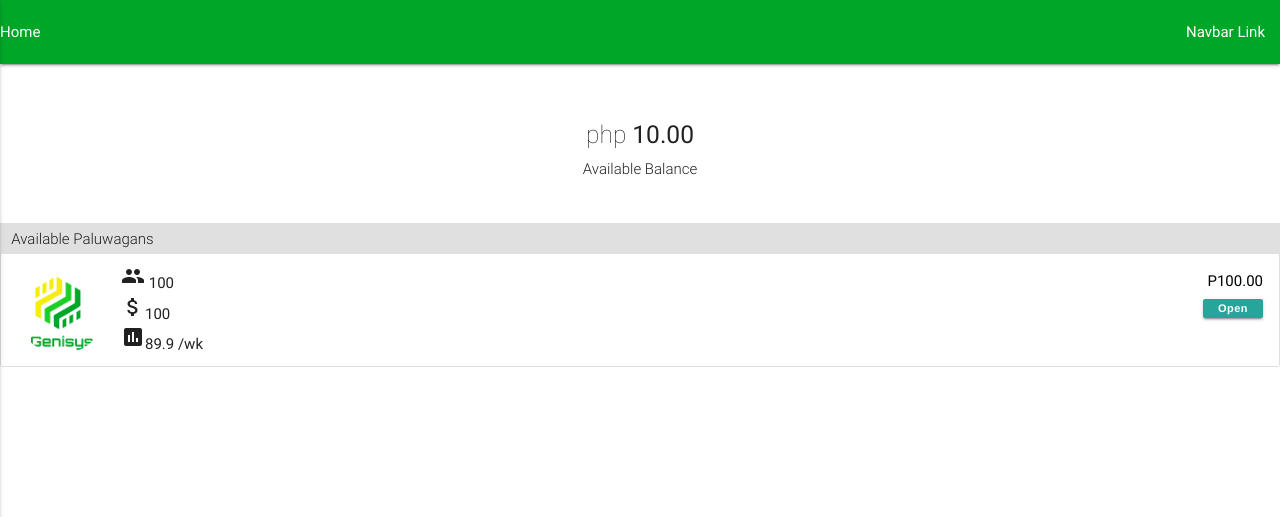
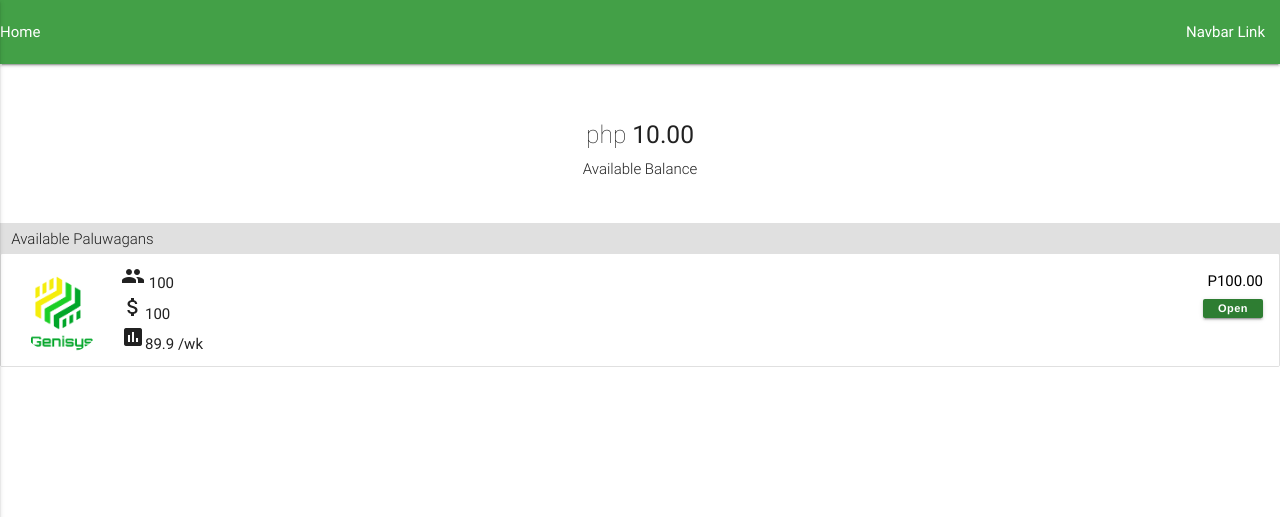
Before and after one commit to zorexsalvo/genisys, a Django app: template mobile/templates/home.html in a window 1280 px wide. Shown: the top 517 px of the page. Run offline with Django 3.2, Linux system fonts and the light colour scheme; the template is opened without the code that fills it: most values are stand-ins (such as "Sample title", 1, 10 or a date in 2020); grey boxes marked "Sample" are stand-in pictures; some libraries are stand-ins or nearby versions.

Commit message:
Change button color

```diff
--- a/mobile/templates/home.html
+++ b/mobile/templates/home.html
@@ -35,7 +35,7 @@
     <p><i class="material-icons">insert_chart</i>89.9 /wk
 
     <a href="#!" class="secondary-content">P100.00</a>
-    <a class="btn tertiary-content" href="/paluwagan/12345/">
+    <a class="btn tertiary-content green darken-3" href="/paluwagan/12345/">
         Open
     </a>
 
--- a/mobile/templates/includes/nav.html
+++ b/mobile/templates/includes/nav.html
@@ -1,5 +1,5 @@
 {% load staticfiles %}
-<nav class="grey darken-4" role="navigation" style="background-color: #00a628 !important;">
+<nav class="green darken-1" role="navigation">
   <div class="nav-wrapper">
     <a class="page-title">{{ page_title }}</a>
     <ul class="right hide-on-med-and-down">
--- a/mobile/templates/mypage.html
+++ b/mobile/templates/mypage.html
@@ -44,7 +44,7 @@
     <p><i class="material-icons">title</i>{{ bangka.crowdName }}
 
     {% include 'includes/fb-share-button.html' with bangka_id=bangka.nodeID %}
-    <a class="btn tertiary-content" href="/paluwagan/{{ bangka.nodeID }}/">
+    <a class="btn tertiary-content green darken-3" href="/paluwagan/{{ bangka.nodeID }}/">
         Open
     </a>
   </li>
```
